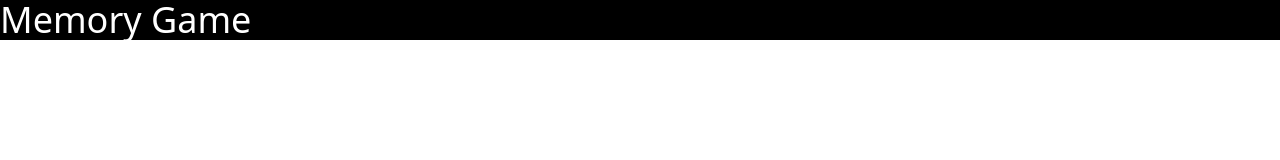
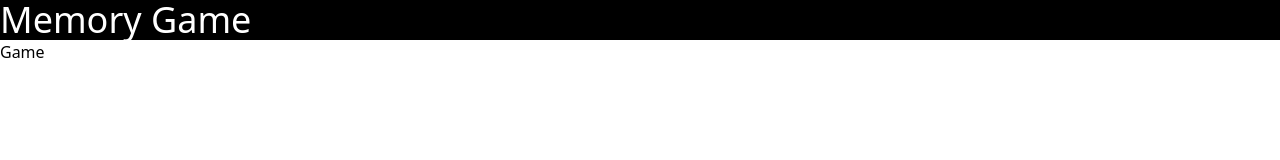
Before and after one commit to bkwong315/memory-game, a React app: page / in a window 1280 px wide. Shown: the top 160 px of the page. Built offline with nearby package versions, Linux system fonts and the light colour scheme; the HTML template or start-up script is replaced by a standard one.

Commit message:
Add and link Game component (WIP)

```diff
--- a/src/App.tsx
+++ b/src/App.tsx
@@ -1,11 +1,13 @@
-import * as React from 'react';
+import React from 'react';
 
+import Game from './components/Game/Game';
 import './style.css';
 
 const App = () => {
   return (
     <>
       <h1 className='text-4xl text-white bg-black'>Memory Game</h1>
+      <Game />
     </>
   );
 };
--- /dev/null
+++ b/src/components/Game/Game.tsx
@@ -0,0 +1,7 @@
+import React from 'react';
+
+const Game = () => {
+  return <main>Game</main>;
+};
+
+export default Game;
```
